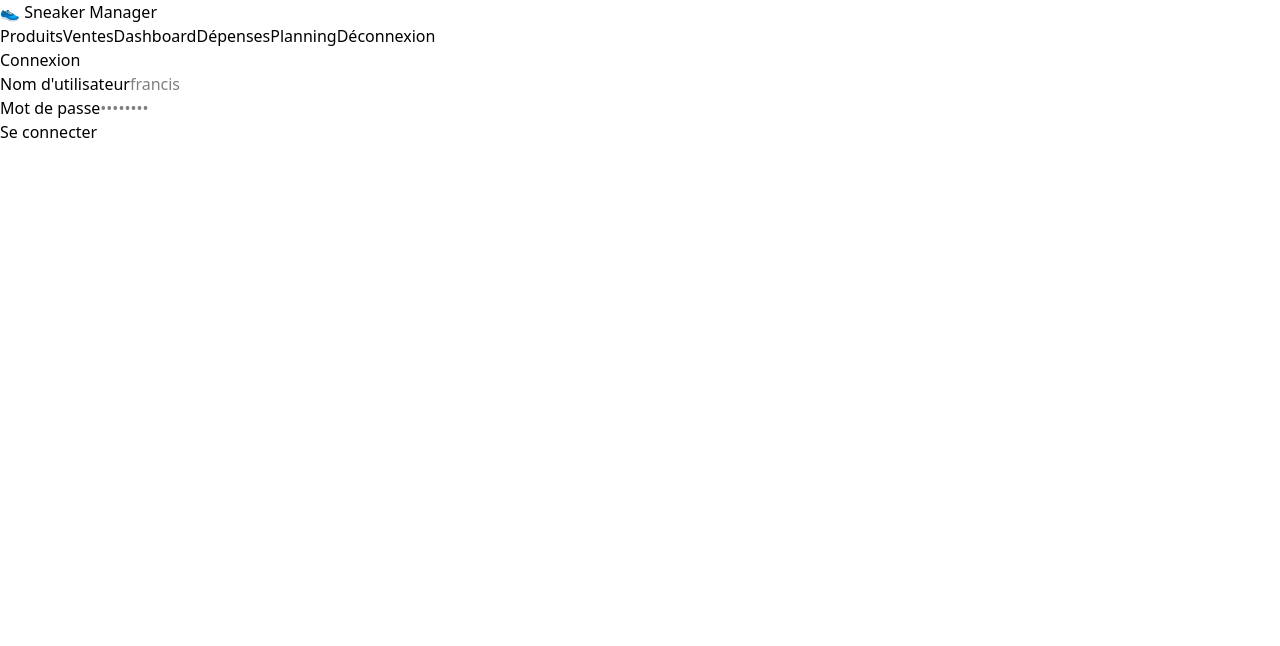
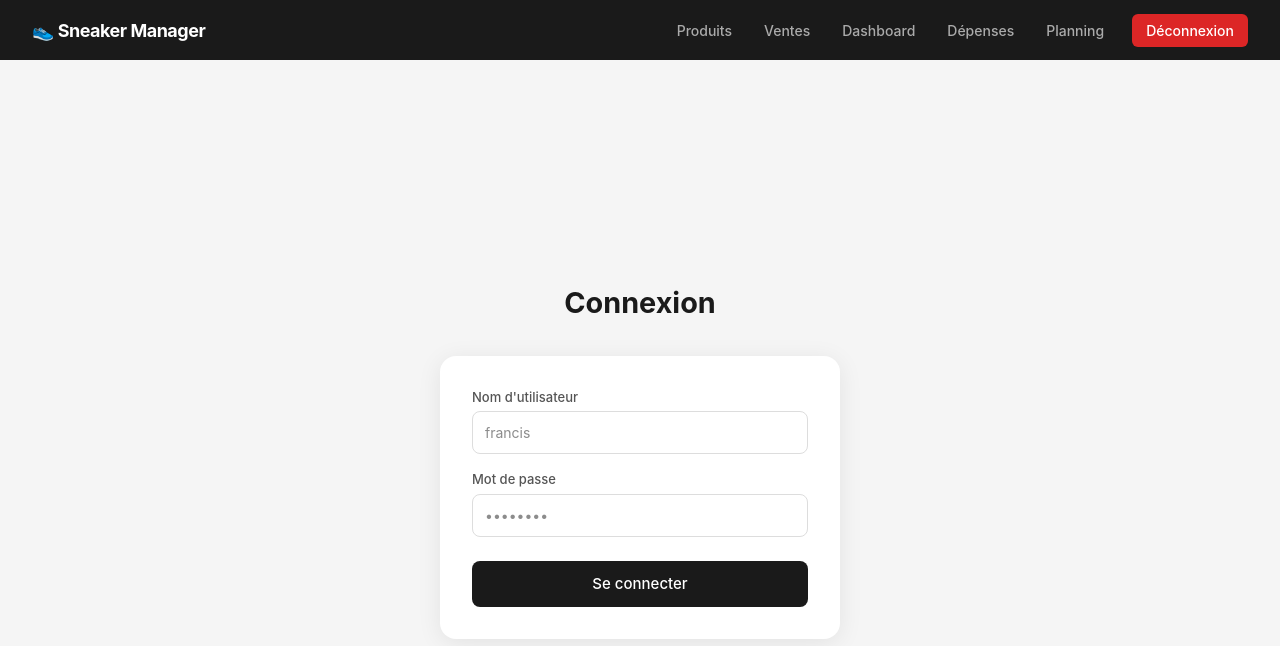
Before and after one commit to Fran6-Dev/mettasneakers-front, an Angular app: page /login in a window 1280 px wide. Shown: the top 646 px of the page. Built offline with nearby package versions, Linux system fonts and the light colour scheme; sample sign-in values are in the browser's storage.

Commit message:
add CSS for all pages

```diff
--- a/src/app/components/dashboard/dashboard.css
+++ b/src/app/components/dashboard/dashboard.css
@@ -0,0 +1,37 @@
+.stats {
+  display: grid;
+  grid-template-columns: repeat(auto-fit, minmax(200px, 1fr));
+  gap: 1rem;
+  margin-top: 1rem;
+}
+
+.stat-card {
+  background: white;
+  border-radius: 12px;
+  padding: 1.5rem;
+  box-shadow: 0 1px 3px rgba(0,0,0,0.08);
+  border: 1px solid #eee;
+}
+
+.stat-card h3 {
+  font-size: 13px;
+  font-weight: 500;
+  color: #888;
+  margin-bottom: 8px;
+  text-transform: uppercase;
+  letter-spacing: 0.5px;
+}
+
+.stat-value {
+  font-size: 2rem;
+  font-weight: 700;
+  color: #1a1a1a;
+}
+
+.stat-card.positive .stat-value {
+  color: #16a34a;
+}
+
+.stat-card.negative .stat-value {
+  color: #dc2626;
+}
--- a/src/app/components/expenses/expenses.css
+++ b/src/app/components/expenses/expenses.css
@@ -0,0 +1,32 @@
+.new-expense {
+  background: white;
+  padding: 1.5rem;
+  border-radius: 16px;
+  box-shadow: 0 1px 3px rgba(0,0,0,0.08);
+  border: 1px solid #eee;
+  margin-bottom: 2rem;
+  max-width: 500px;
+}
+
+.new-expense button {
+  margin-top: 0.5rem;
+  background: #1a1a1a;
+  color: white;
+  width: 100%;
+  padding: 10px;
+}
+
+.new-expense button:hover {
+  background: #333;
+}
+
+td button {
+  background: #fee2e2;
+  color: #dc2626;
+  padding: 6px 12px;
+  font-size: 13px;
+}
+
+td button:hover {
+  background: #fecaca;
+}
--- a/src/app/components/login/login.css
+++ b/src/app/components/login/login.css
@@ -0,0 +1,31 @@
+.login-container {
+  min-height: 100vh;
+  display: flex;
+  flex-direction: column;
+  align-items: center;
+  justify-content: center;
+  background: #f5f5f5;
+}
+
+h2 {
+  font-size: 1.8rem;
+  font-weight: 700;
+  margin-bottom: 2rem;
+  color: #1a1a1a;
+}
+
+form {
+  background: white;
+  padding: 2rem;
+  border-radius: 16px;
+  box-shadow: 0 4px 24px rgba(0,0,0,0.08);
+  width: 100%;
+  max-width: 400px;
+}
+
+button[type="submit"] {
+  width: 100%;
+  padding: 12px;
+  margin-top: 0.5rem;
+  font-size: 15px;
+}
--- a/src/app/components/navbar/navbar.css
+++ b/src/app/components/navbar/navbar.css
@@ -0,0 +1,59 @@
+.navbar {
+  background: #1a1a1a;
+  padding: 0 2rem;
+  display: flex;
+  align-items: center;
+  justify-content: space-between;
+  height: 60px;
+  box-shadow: 0 2px 8px rgba(0,0,0,0.15);
+}
+
+.navbar-brand {
+  font-size: 18px;
+  font-weight: 700;
+  color: white;
+  letter-spacing: -0.5px;
+}
+
+.navbar-links {
+  display: flex;
+  align-items: center;
+  gap: 8px;
+}
+
+.navbar-links a {
+  color: #aaa;
+  text-decoration: none;
+  font-size: 14px;
+  font-weight: 500;
+  padding: 6px 12px;
+  border-radius: 6px;
+  transition: all 0.2s;
+}
+
+.navbar-links a:hover {
+  color: white;
+  background: rgba(255,255,255,0.1);
+}
+
+.navbar-links a.active {
+  color: white;
+  background: rgba(255,255,255,0.15);
+}
+
+.navbar-links button {
+  background: #dc2626;
+  color: white;
+  padding: 6px 14px;
+  border-radius: 6px;
+  font-size: 14px;
+  font-weight: 500;
+  border: none;
+  cursor: pointer;
+  transition: background 0.2s;
+  margin-left: 8px;
+}
+
+.navbar-links button:hover {
+  background: #b91c1c;
+}
--- a/src/app/components/product-form/product-form.css
+++ b/src/app/components/product-form/product-form.css
@@ -0,0 +1,32 @@
+.container {
+  max-width: 600px;
+}
+
+form {
+  background: white;
+  padding: 2rem;
+  border-radius: 16px;
+  box-shadow: 0 1px 3px rgba(0,0,0,0.08);
+  border: 1px solid #eee;
+}
+
+.form-actions {
+  display: flex;
+  gap: 8px;
+  margin-top: 1.5rem;
+}
+
+.form-actions button:first-child {
+  background: #f0f0f0;
+  color: #1a1a1a;
+}
+
+.form-actions button:first-child:hover {
+  background: #e0e0e0;
+}
+
+.form-actions button:last-child {
+  background: #1a1a1a;
+  color: white;
+  flex: 1;
+}
--- a/src/app/components/product-list/product-list.css
+++ b/src/app/components/product-list/product-list.css
@@ -0,0 +1,44 @@
+.filters {
+  margin-bottom: 1.5rem;
+  display: flex;
+  gap: 1rem;
+  align-items: center;
+}
+
+.filters select {
+  padding: 8px 12px;
+  border: 1px solid #ddd;
+  border-radius: 8px;
+  font-size: 14px;
+  outline: none;
+  background: white;
+  cursor: pointer;
+}
+
+.filters select:focus {
+  border-color: #1a1a1a;
+}
+
+td button {
+  padding: 6px 12px;
+  font-size: 13px;
+  margin-right: 6px;
+}
+
+td button:first-child {
+  background: #f0f0f0;
+  color: #1a1a1a;
+}
+
+td button:first-child:hover {
+  background: #e0e0e0;
+}
+
+td button:last-child {
+  background: #fee2e2;
+  color: #dc2626;
+}
+
+td button:last-child:hover {
+  background: #fecaca;
+}
--- a/src/app/components/sales/sales.css
+++ b/src/app/components/sales/sales.css
@@ -0,0 +1,21 @@
+.new-sale {
+  background: white;
+  padding: 1.5rem;
+  border-radius: 16px;
+  box-shadow: 0 1px 3px rgba(0,0,0,0.08);
+  border: 1px solid #eee;
+  margin-bottom: 2rem;
+  max-width: 500px;
+}
+
+.new-sale button {
+  margin-top: 0.5rem;
+  background: #1a1a1a;
+  color: white;
+  width: 100%;
+  padding: 10px;
+}
+
+.new-sale button:hover {
+  background: #333;
+}
--- a/src/app/components/schedule/schedule.css
+++ b/src/app/components/schedule/schedule.css
@@ -0,0 +1,32 @@
+.new-schedule {
+  background: white;
+  padding: 1.5rem;
+  border-radius: 16px;
+  box-shadow: 0 1px 3px rgba(0,0,0,0.08);
+  border: 1px solid #eee;
+  margin-bottom: 2rem;
+  max-width: 500px;
+}
+
+.new-schedule button {
+  margin-top: 0.5rem;
+  background: #1a1a1a;
+  color: white;
+  width: 100%;
+  padding: 10px;
+}
+
+.new-schedule button:hover {
+  background: #333;
+}
+
+td button {
+  background: #fee2e2;
+  color: #dc2626;
+  padding: 6px 12px;
+  font-size: 13px;
+}
+
+td button:hover {
+  background: #fecaca;
+}
--- a/src/styles.css
+++ b/src/styles.css
@@ -1,3 +1,162 @@
 /* You can add global styles to this file, and also import other style files */
 
 @import 'tailwindcss';
+
+* {
+  margin: 0;
+  padding: 0;
+  box-sizing: border-box;
+}
+
+body {
+  font-family: 'Inter', -apple-system, BlinkMacSystemFont, sans-serif;
+  background-color: #f5f5f5;
+  color: #1a1a1a;
+}
+
+.container {
+  max-width: 1100px;
+  margin: 2rem auto;
+  padding: 0 1.5rem;
+}
+
+h1 {
+  font-size: 1.8rem;
+  font-weight: 600;
+  margin-bottom: 1.5rem;
+  color: #1a1a1a;
+}
+
+h2 {
+  font-size: 1.2rem;
+  font-weight: 600;
+  margin-bottom: 1rem;
+  color: #333;
+}
+
+/* Boutons */
+button {
+  padding: 8px 16px;
+  border: none;
+  border-radius: 8px;
+  cursor: pointer;
+  font-size: 14px;
+  font-weight: 500;
+  transition: background 0.2s;
+}
+
+button[type="submit"],
+button:not([type="button"]) {
+  background: #1a1a1a;
+  color: white;
+}
+
+button[type="submit"]:hover,
+button:not([type="button"]):hover {
+  background: #333;
+}
+
+button[type="button"] {
+  background: #f0f0f0;
+  color: #1a1a1a;
+}
+
+button[type="button"]:hover {
+  background: #e0e0e0;
+}
+
+/* Formulaires */
+.form-group {
+  margin-bottom: 1rem;
+}
+
+.form-group label {
+  display: block;
+  font-size: 13px;
+  font-weight: 500;
+  color: #555;
+  margin-bottom: 4px;
+}
+
+.form-group input,
+.form-group select,
+.form-group textarea {
+  width: 100%;
+  padding: 10px 12px;
+  border: 1px solid #ddd;
+  border-radius: 8px;
+  font-size: 14px;
+  outline: none;
+  transition: border-color 0.2s;
+  background: white;
+}
+
+.form-group input:focus,
+.form-group select:focus,
+.form-group textarea:focus {
+  border-color: #1a1a1a;
+}
+
+/* Messages */
+.error {
+  background: #fee2e2;
+  color: #dc2626;
+  padding: 10px 14px;
+  border-radius: 8px;
+  margin-bottom: 1rem;
+  font-size: 14px;
+}
+
+.success {
+  background: #dcfce7;
+  color: #16a34a;
+  padding: 10px 14px;
+  border-radius: 8px;
+  margin-bottom: 1rem;
+  font-size: 14px;
+}
+
+/* Tableaux */
+table {
+  width: 100%;
+  border-collapse: collapse;
+  background: white;
+  border-radius: 12px;
+  overflow: hidden;
+  box-shadow: 0 1px 3px rgba(0,0,0,0.08);
+}
+
+th {
+  background: #f9f9f9;
+  padding: 12px 16px;
+  text-align: left;
+  font-size: 13px;
+  font-weight: 600;
+  color: #555;
+  border-bottom: 1px solid #eee;
+}
+
+td {
+  padding: 12px 16px;
+  font-size: 14px;
+  border-bottom: 1px solid #f0f0f0;
+}
+
+tr:last-child td {
+  border-bottom: none;
+}
+
+tr:hover {
+  background: #fafafa;
+}
+
+/* Actions */
+.actions {
+  margin-bottom: 1.5rem;
+}
+
+.form-actions {
+  display: flex;
+  gap: 8px;
+  margin-top: 1rem;
+}
```
